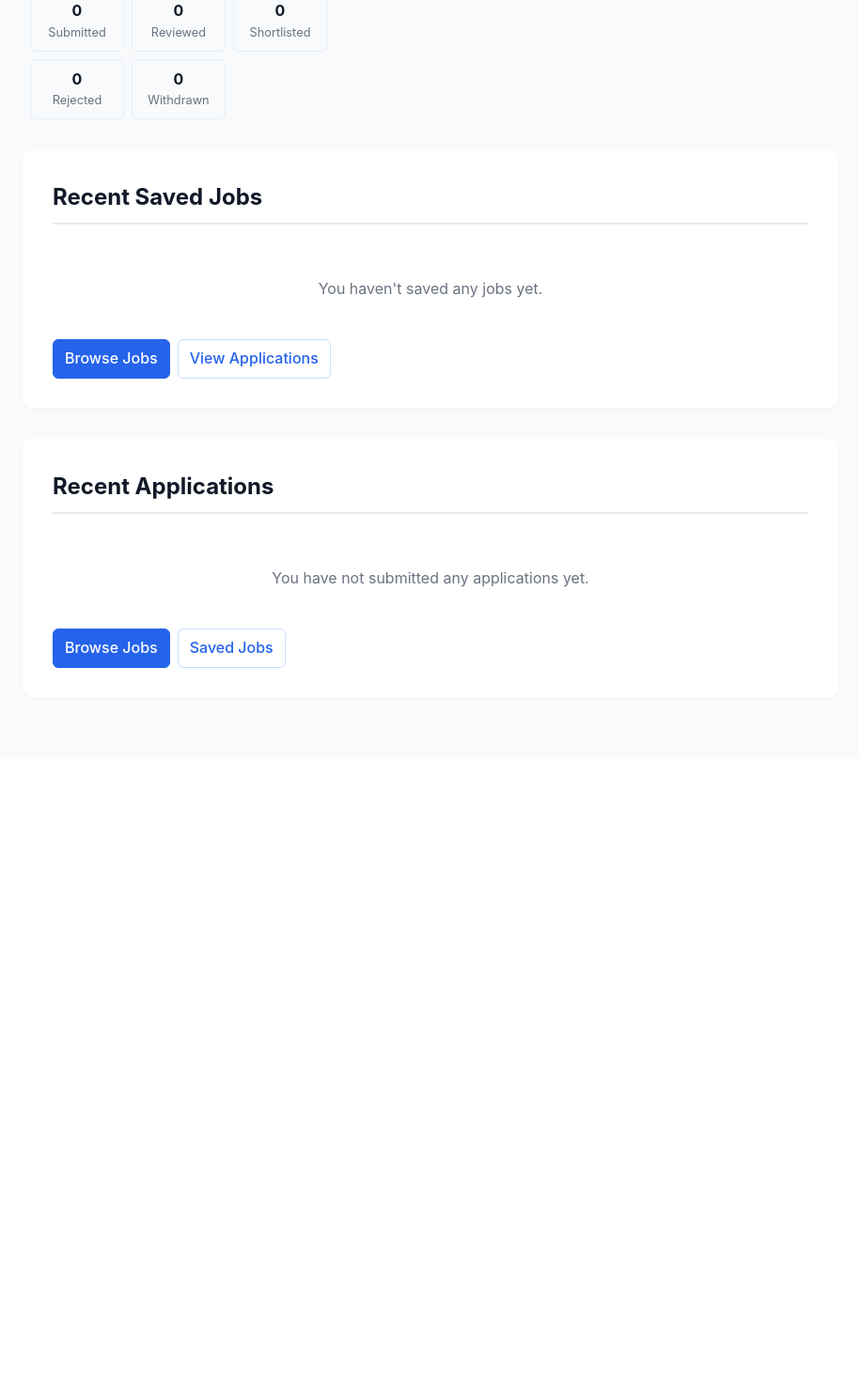
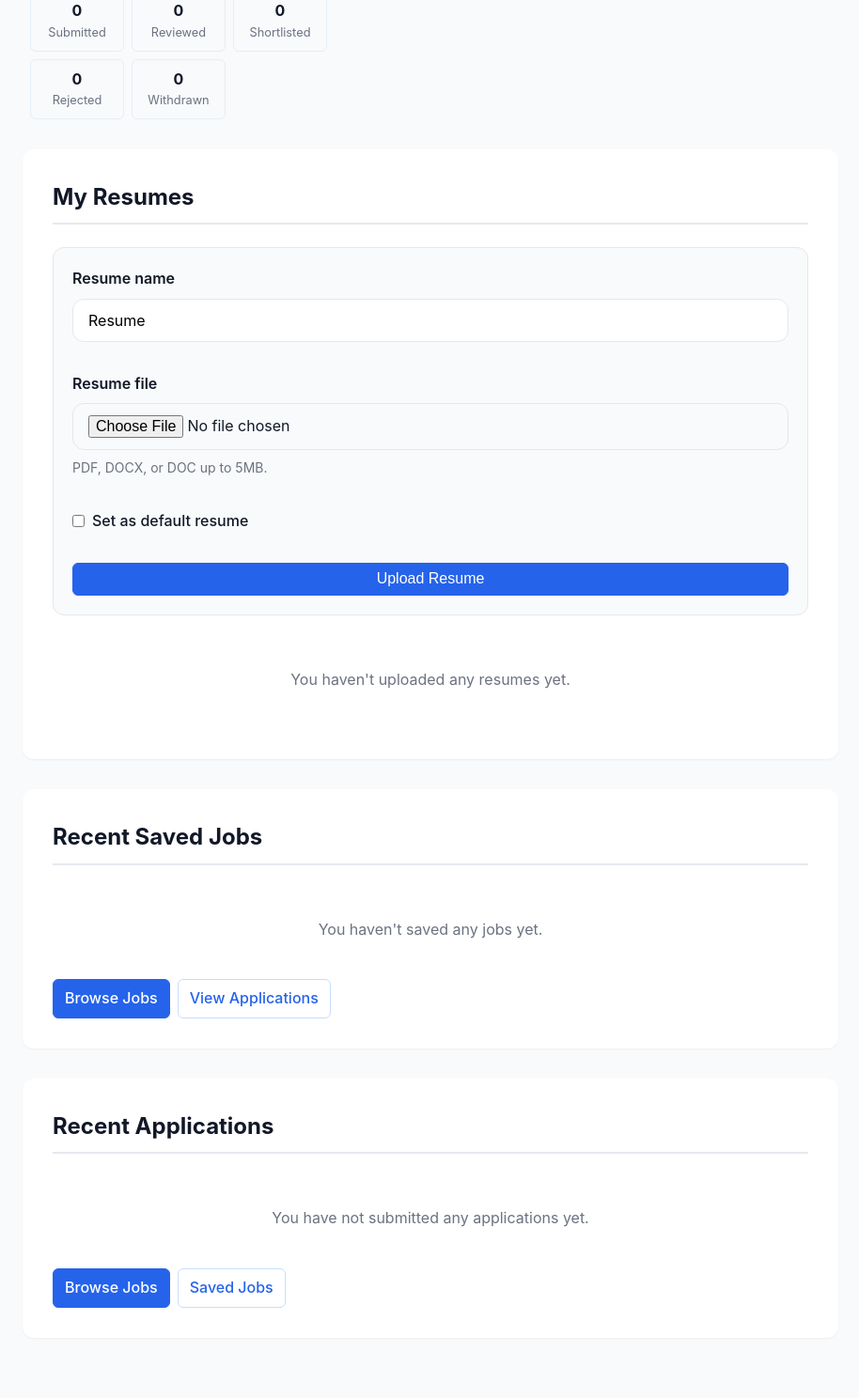
Before and after one commit to SandeshKhadka77/job-portal, a Django app: page /accounts/profile/ in a window 1280 px wide. Shown: the part 464-1952 px from the top of the page at 94% size, without its empty margins (182-1096 px from the left). Before the commit the page ends 1208 px from the top, so only its background shows below. Run offline with Django 5.2, Linux system fonts and the light colour scheme; the visitor is signed in with stand-in values (Sample User, id 1); data that the repository does not hold is empty.

Commit message:
add resume upload and profile list

```diff
--- a/accounts/views.py
+++ b/accounts/views.py
@@ -5,7 +5,8 @@ from django.contrib import messages
 from django.contrib.auth.decorators import login_required
 from django.views.decorators.http import require_http_methods
 from django.db.models import Count
-from .forms import RegisterForm, LoginForm
+from .forms import RegisterForm, LoginForm, ResumeForm
+from .models import Resume
 from jobs.models import UserSavedJob, Job
 from applications.models import Application
 
@@ -91,14 +92,27 @@ def logout_view(request):
     messages.success(request, 'You have been logged out.')
     return redirect('home')
 
-# Profile view to display user information, saved jobs count, and applications count.
 @login_required(login_url='login')
+@require_http_methods(['GET', 'POST'])
 def profile_view(request):
     user = request.user
+    if request.method == 'POST' and request.POST.get('form_type') == 'resume_upload':
+        resume_form = ResumeForm(request.POST, request.FILES)
+        if resume_form.is_valid():
+            resume = resume_form.save(commit=False)
+            resume.user = user
+            resume.save()
+            messages.success(request, f'Resume "{resume.name}" uploaded successfully.')
+            return redirect('profile')
+        messages.error(request, 'Please correct the errors below and try again.')
+    else:
+        resume_form = ResumeForm()
+
     saved_jobs_count = UserSavedJob.objects.filter(user=user).count()
     applications_count = user.applications.count()
     saved_jobs = UserSavedJob.objects.filter(user=user).select_related('job').order_by('-saved_at')[:5]
     recent_applications = user.applications.select_related('job').order_by('-created_at')[:5]
+    resumes = Resume.objects.filter(user=user)
 
     # Aggregate application counts by status for dashboard
     status_counts_qs = (
@@ -121,4 +135,6 @@ def profile_view(request):
         'recent_saved_jobs': saved_jobs,
         'recent_applications': recent_applications,
         'status_summary': status_summary,
+        'resume_form': resume_form,
+        'resumes': resumes,
     })
--- a/jobportal/settings.py
+++ b/jobportal/settings.py
@@ -118,3 +118,6 @@ USE_TZ = True
 STATIC_URL = 'static/'
 STATICFILES_DIRS = [BASE_DIR / 'static']
 STATIC_ROOT = BASE_DIR / 'staticfiles'
+
+MEDIA_URL = '/media/'
+MEDIA_ROOT = BASE_DIR / 'media'
--- a/jobportal/urls.py
+++ b/jobportal/urls.py
@@ -16,6 +16,8 @@ Including another URLconf
 """
 from django.contrib import admin
 from django.urls import path, include
+from django.conf import settings
+from django.conf.urls.static import static
 
 urlpatterns = [
     path('admin/', admin.site.urls),
@@ -24,3 +26,6 @@ urlpatterns = [
     path('', include('applications.urls')),
     path('companies/', include('companies.urls')),
 ]
+
+if settings.DEBUG:
+    urlpatterns += static(settings.MEDIA_URL, document_root=settings.MEDIA_ROOT)
--- a/static/css/pages/profile.css
+++ b/static/css/pages/profile.css
@@ -371,3 +371,53 @@ a:focus-visible {
         gap: 0.5rem;
     }
 }
+
+/* Resume section */
+.resume-upload-card {
+    background-color: var(--bg-light, #f8fafc);
+    border: 1px solid var(--border, #e5e7eb);
+    border-radius: var(--radius-lg);
+    padding: 1.25rem;
+    margin-bottom: 1.5rem;
+}
+
+.resume-upload-form {
+    display: grid;
+    gap: 1rem;
+}
+
+.form-group {
+    display: grid;
+    gap: 0.5rem;
+}
+
+.form-group label {
+    font-weight: 600;
+    color: var(--text-dark, #111827);
+}
+
+.form-help {
+    margin: 0;
+    font-size: 0.875rem;
+    color: var(--text-gray, #6b7280);
+}
+
+.form-errors {
+    color: #b91c1c;
+    font-size: 0.875rem;
+}
+
+.form-checkbox-group label {
+    display: flex;
+    align-items: center;
+    gap: 0.5rem;
+    font-weight: 500;
+}
+
+.profile-section .job-card {
+    background-color: var(--bg-white, #fff);
+}
+
+.profile-section .badge-remote {
+    background-color: var(--success, #10b981);
+}
--- a/templates/accounts/profile.html
+++ b/templates/accounts/profile.html
@@ -49,6 +49,63 @@
                     </div>
                 {% endfor %}
             </nav>
+            {% endif %}
+        </section>
+
+        <section class="profile-section" aria-labelledby="resumes-heading">
+            <h2 id="resumes-heading">My Resumes</h2>
+            <div class="resume-upload-card">
+                <form method="POST" enctype="multipart/form-data" class="resume-upload-form" aria-label="Upload a new resume">
+                    {% csrf_token %}
+                    <input type="hidden" name="form_type" value="resume_upload">
+                    <div class="form-group">
+                        <label for="id_name">Resume name</label>
+                        {{ resume_form.name }}
+                        {% if resume_form.name.errors %}
+                            <div class="form-errors">{{ resume_form.name.errors }}</div>
+                        {% endif %}
+                    </div>
+                    <div class="form-group">
+                        <label for="id_file">Resume file</label>
+                        {{ resume_form.file }}
+                        <p class="form-help">PDF, DOCX, or DOC up to 5MB.</p>
+                        {% if resume_form.file.errors %}
+                            <div class="form-errors">{{ resume_form.file.errors }}</div>
+                        {% endif %}
+                    </div>
+                    <div class="form-group form-checkbox-group">
+                        <label for="id_is_default">{{ resume_form.is_default }} Set as default resume</label>
+                        {% if resume_form.is_default.errors %}
+                            <div class="form-errors">{{ resume_form.is_default.errors }}</div>
+                        {% endif %}
+                    </div>
+                    <button type="submit" class="btn btn-primary">Upload Resume</button>
+                </form>
+            </div>
+
+            {% if resumes %}
+                <div class="saved-jobs-list" role="list">
+                    {% for resume in resumes %}
+                        <article class="job-card" role="listitem">
+                            <div class="job-card-header">
+                                <h3>{{ resume.name }}</h3>
+                                <p class="job-company">{{ resume.get_file_extension|upper }} file · {{ resume.get_file_size_mb }} MB</p>
+                            </div>
+                            <div class="job-card-badges">
+                                {% if resume.is_default %}
+                                    <span class="badge badge-remote">Default Resume</span>
+                                {% endif %}
+                                <span class="badge">Uploaded {{ resume.created_at|date:"M d, Y" }}</span>
+                            </div>
+                            <div class="job-card-actions">
+                                <a href="{{ resume.file.url }}" target="_blank" rel="noopener noreferrer" class="btn btn-sm" aria-label="Preview {{ resume.name }}">Preview</a>
+                                <a href="{{ resume.file.url }}" download class="btn btn-sm btn-outline" aria-label="Download {{ resume.name }}">Download</a>
+                            </div>
+                        </article>
+                    {% endfor %}
+                </div>
+            {% else %}
+                <p class="empty-state">You haven't uploaded any resumes yet.</p>
             {% endif %}
         </section>
 
```
Also changed, not shown: accounts/tests.py (+41 -0 lines).
